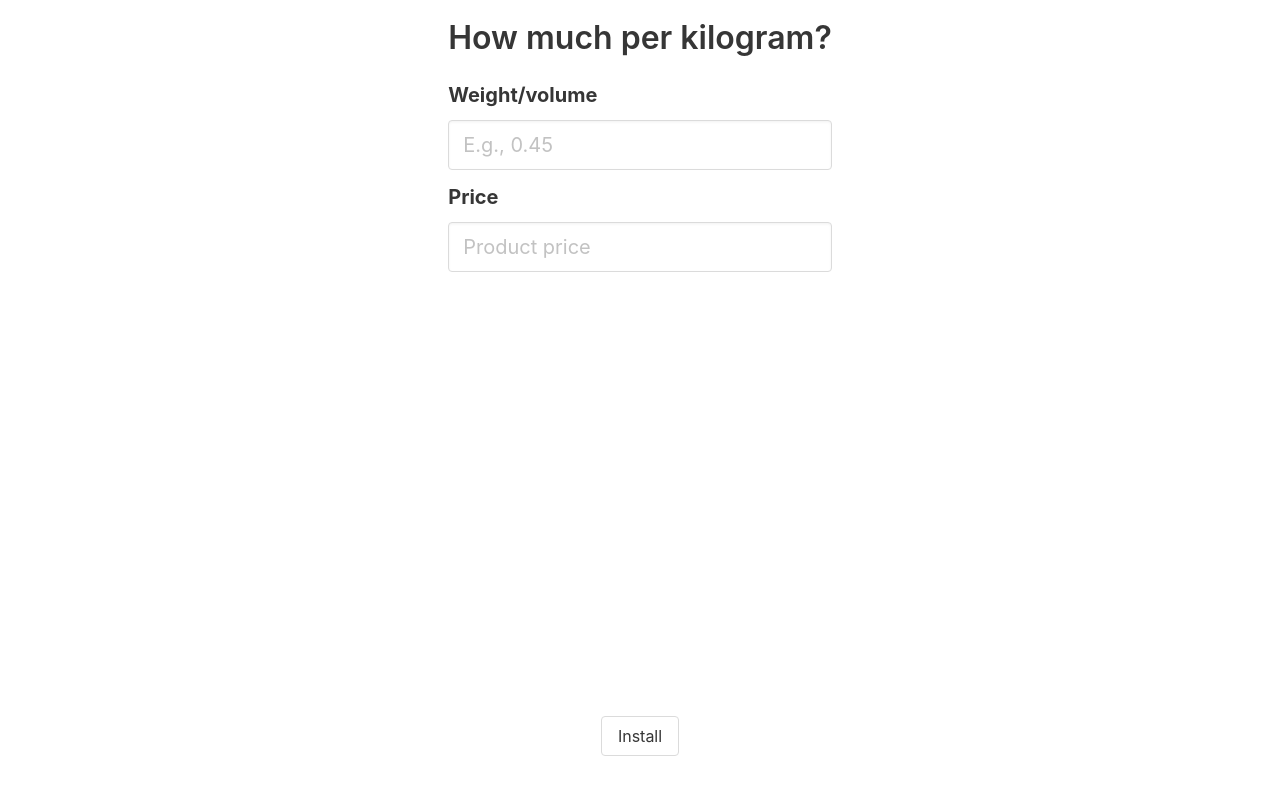
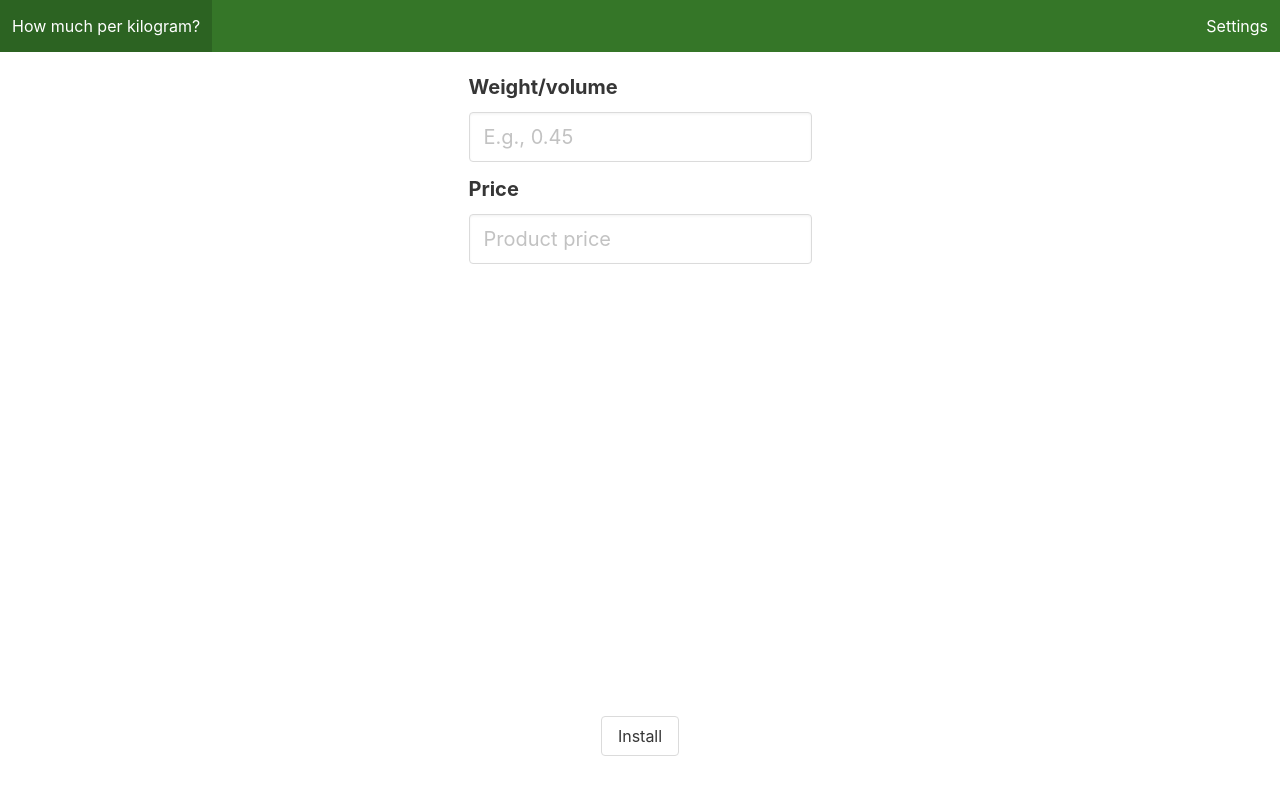
Before and after one commit to yustnip/how-much-per-kilogram, a Vue app: page /#/ in a window 1280 px wide. Shown: the top 794 px of the page. Built offline with nearby package versions, Linux system fonts and the light colour scheme.

Commit message:
Added navbar, settings page

```diff
--- a/src/App.vue
+++ b/src/App.vue
@@ -1,19 +1,75 @@
 <template>
   <div class="app">
-    <router-view/>
+    <div class="navbar is-primary">
+      <div class="navbar-brand">
+        <router-link to="/" class="navbar-item">{{ $t('how-much-per-kilogram') }}</router-link>
+        <a role="button" class="navbar-burger" data-target="navMenu" aria-label="menu" aria-expanded="false">
+          <span aria-hidden="true"></span>
+          <span aria-hidden="true"></span>
+          <span aria-hidden="true"></span>
+        </a>
+      </div>
+      <div class="navbar-menu" id="navMenu">
+        <div class="navbar-end">
+          <router-link class="navbar-item" to="/settings">{{ $t('settings') }}</router-link>
+        </div>
+      </div>
+    </div>
+    <div class="main">
+      <router-view/>
+    </div>
   </div>
 </template>
 
+<script lang="ts">
+  import { Component, Vue } from 'vue-property-decorator';
+
+  @Component
+  export default class Calculator extends Vue {
+    initMenu() {
+      document.addEventListener('DOMContentLoaded', () => {
+        const $navbarBurgers = Array.prototype.slice.call(document.querySelectorAll('.navbar-burger'), 0);
+
+        if ($navbarBurgers.length > 0) {
+          $navbarBurgers.forEach( el => {
+            el.addEventListener('click', () => {
+              const target = el.dataset.target;
+              const $target = document.getElementById(target);
+
+              el.classList.toggle('is-active');
+              if ($target) $target.classList.toggle('is-active');
+            });
+          });
+        }
+      });
+    }
+
+    mounted() {
+      this.initMenu();
+    }
+  }
+</script>
+
+
 <style lang="scss">
+  $primary: #357628;
+
   @import 'bulma/sass/utilities/_all.sass';
   @import 'bulma/sass/base/_all.sass';
+  @import 'bulma/sass/components/navbar.sass';
 
   html, body {
     height: 100%;
   }
+</style>
 
+<style lang="scss" scoped>
   .app {
-    padding: 20px;
     height: 100%;
   }
+
+  .main {
+    padding: 20px;
+    height: calc(100% - 52px);
+  }
 </style>
--- a/src/locales/en.json
+++ b/src/locales/en.json
@@ -7,5 +7,6 @@
   "install": "Install",
   "price-per-one": "Price per kilogram/liter",
   "clear": "Clear",
-  "notice-rounded": "The price is rounded to the whole number"
+  "notice-rounded": "The price is rounded to the whole number",
+  "settings": "Settings"
 }
--- a/src/locales/ru.json
+++ b/src/locales/ru.json
@@ -7,5 +7,6 @@
     "install": "Установить",
     "price-per-one": "Цена за килограмм/литр",
     "clear": "Очистить",
-    "notice-rounded": "Цена округлена до целого числа"
+    "notice-rounded": "Цена округлена до целого числа",
+    "settings": "Настройки"
   }
--- a/src/router.ts
+++ b/src/router.ts
@@ -14,12 +14,12 @@ export default new Router({
       component: Home
     },
     {
-      path: '/about',
-      name: 'about',
+      path: '/settings',
+      name: 'settings',
       // route level code-splitting
       // this generates a separate chunk (about.[hash].js) for this route
       // which is lazy-loaded when the route is visited.
-      component: () => import(/* webpackChunkName: "about" */ './views/About.vue')
+      component: () => import(/* webpackChunkName: "about" */ './views/Settings.vue')
     }
   ]
 })
--- a/src/views/Home.vue
+++ b/src/views/Home.vue
@@ -2,7 +2,6 @@
   <div class="container is-fluid">
     <div class="columns is-centered">
       <div class="main-column column is-narrow">
-        <div class="title has-text-centered">{{ $t('how-much-per-kilogram') }}</div>
         <Calculator
           :pricePerOne="pricePerOne"
           :calculatePricePerOne="calculatePricePerOne"
--- a/src/views/About.vue
+++ b/src/views/Settings.vue
@@ -1,5 +1,5 @@
 <template>
   <div class="about">
-    <h1>About</h1>
+    <h1>Settings</h1>
   </div>
 </template>
```
